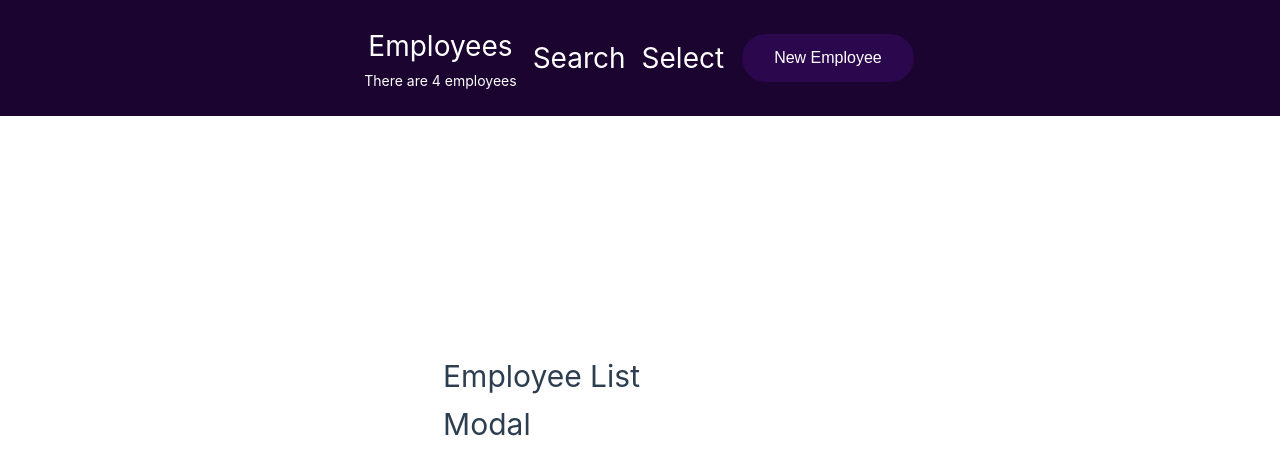
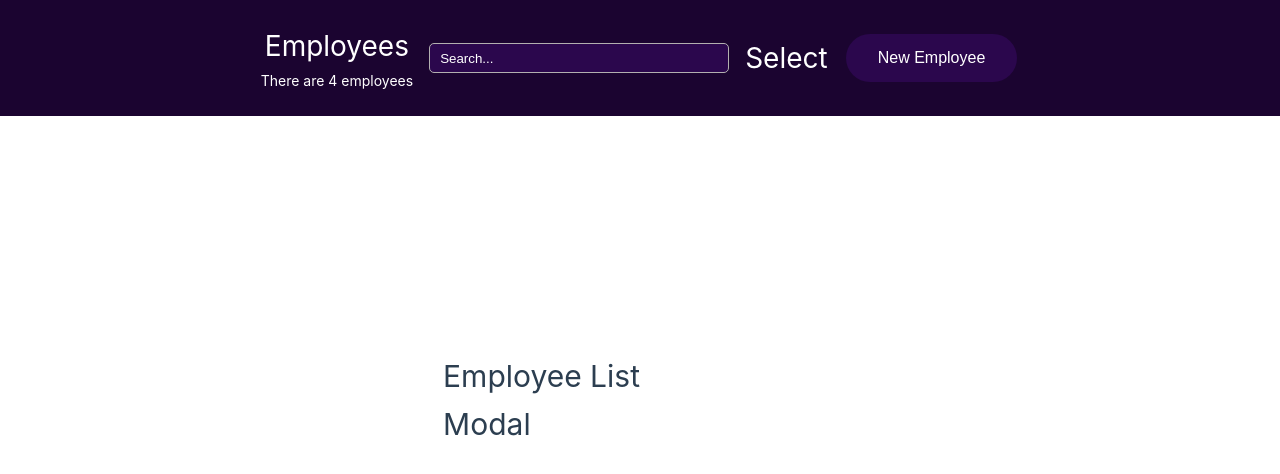
Before and after one commit to tekanokhambane/employee-manager, a Vue app in the folder frontend/: page / in a window 1280 px wide. Shown: the top 474 px of the page. Built offline with nearby package versions, Linux system fonts and the light colour scheme.

Commit message:
style search input

```diff
--- a/frontend/src/components/header/SearchInput.vue
+++ b/frontend/src/components/header/SearchInput.vue
@@ -1,3 +1,28 @@
 <template>
-    <h1>Search</h1>
+    <input class="searchFilter" type="text" placeholder="Search..." />
 </template>
+
+
+
+<style scoped>
+.searchFilter {
+    width: 300px;
+    height: 30px;
+    padding: 10px;
+    border: 1px solid rgb(179, 176, 176);
+    border-radius: 5px;
+    color: white;
+    background-color: rgb(43, 7, 77);
+    outline: none;
+}
+
+.searchFilter:focus {
+    border: 1px solid white;
+    background-color: rgb(43, 7, 77);
+    color: white;
+}
+
+.searchFilter::placeholder {
+    color: white;
+}
+</style>
```
